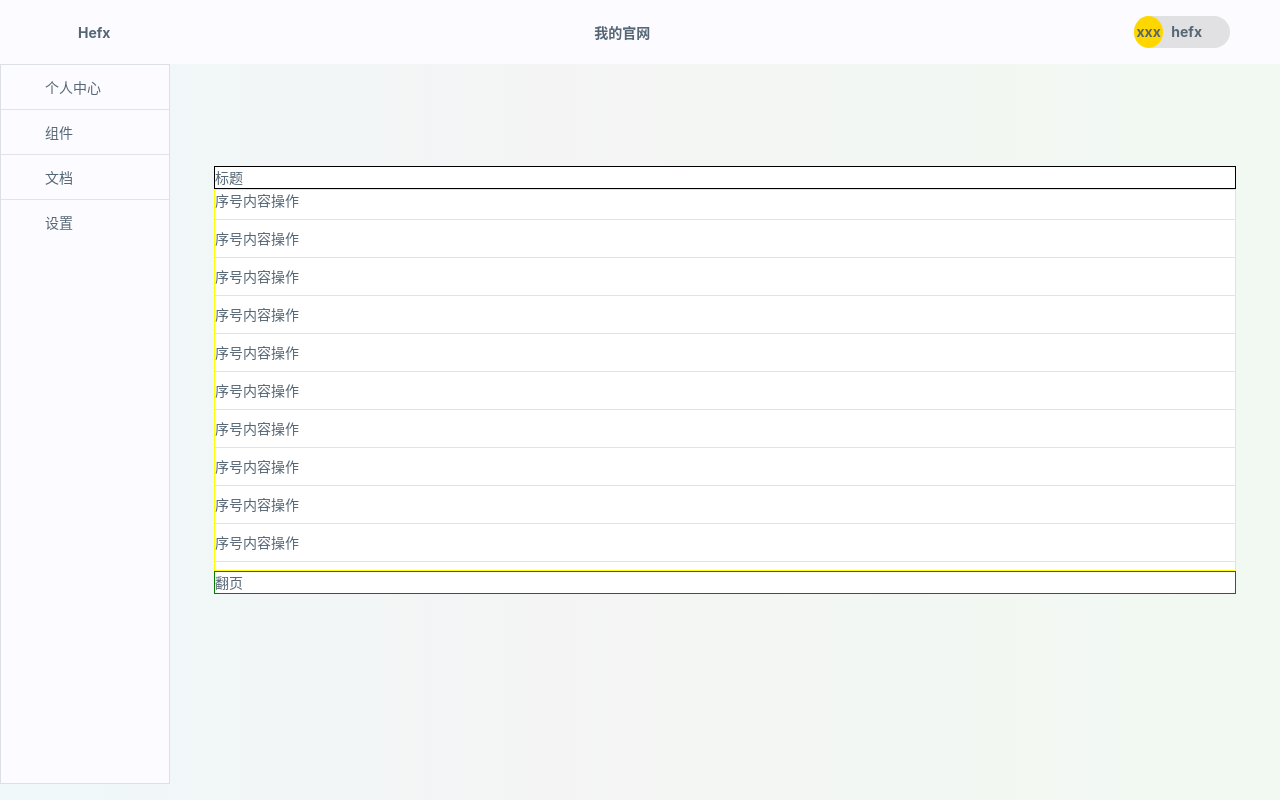
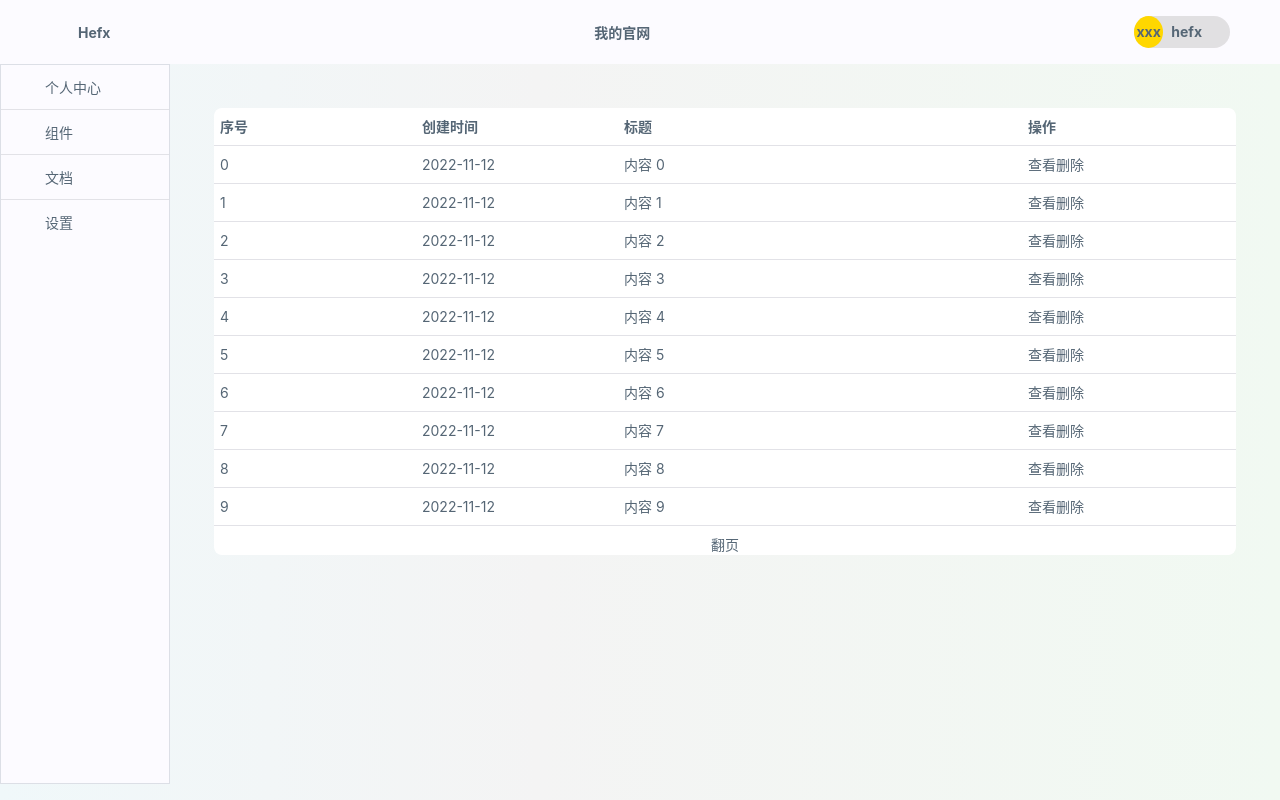
Before and after one commit to Hefeixiong/reactUI, a React (Create React App) app: page /doc/notes in a window 1280 px wide. Built offline with nearby package versions, Linux system fonts and the light colour scheme.

Commit message:
notes页面表格

```diff
--- a/src/views/notes/index.scss
+++ b/src/views/notes/index.scss
@@ -1,5 +1,5 @@
 .note-content {
-  margin: 90px 32px;
+  margin: 32px;
   background: hsla(0,0%,100%,1);
   backdrop-filter: blur(6px);
   border-radius: 8px;
@@ -7,21 +7,54 @@
 
 
   > .title {
-    border: 1px solid black;
+    display: flex;
+    justify-content: space-between;
+    padding: 8px 6px 0 6px;
+    font-weight: bolder;
 
+
+
+    > .id {
+      flex: 1;
+    }
+    > .date {
+      flex: 1;
+    }
+    > .name {
+      flex: 2;
+    }
+    > .action {
+      flex: 1;
+    }
   }
 
   > .table-content{
-    border: 1px solid yellow;
 
-    > li > div {
+    > div > .item-content {
       display: flex;
+      justify-content: space-between;
+      padding: 0 6px;
+
+      > .item-id {
+        flex: 1;
+      }
+      > .item-context {
+        flex: 2;
+      }
+      > .item-date{
+        flex:1;
+      }
+      > .item-action{
+        flex:1;
+        display: flex;
+      }
     }
 
   }
 
   > .footer{
-    border: 1px solid green;
+    display: flex;
+    justify-content: center;
 
   }
 }
--- a/src/views/notes/index.tsx
+++ b/src/views/notes/index.tsx
@@ -6,17 +6,27 @@ function Notes() {
   const tableMap = [0, 1, 2, 3, 4, 5, 6, 7, 8, 9];
   return (
     <div className="note-content">
-      <div className="title"> 标题 </div>
+      <div className="title">
+        <div className="id">序号</div>
+        <div className="date">创建时间</div>
+        <div className="name">标题</div>
+        <div className="action">操作</div>
+      </div>
+      <Divider />
       <div className="table-content">
         {tableMap.map((item) => (
-          <li key={item}>
-            <div>
-              <div>序号</div>
-              <div>内容</div>
-              <div>操作</div>
+          <div key={item}>
+            <div className="item-content">
+              <div className="item-id">{item}</div>
+              <div className="item-date">2022-11-12</div>
+              <div className="item-context">内容 {+item}</div>
+              <div className="item-action">
+                <div>查看</div>
+                <div>删除</div>
+              </div>
             </div>
             <Divider />
-          </li>
+          </div>
         ))}
       </div>
       <div className="footer"> 翻页</div>
```
